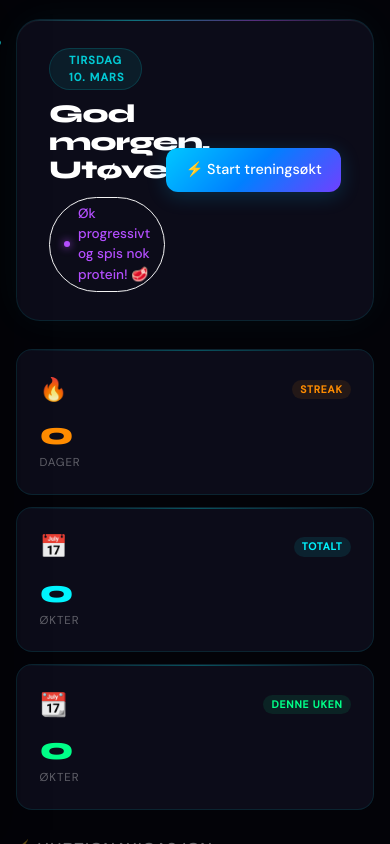
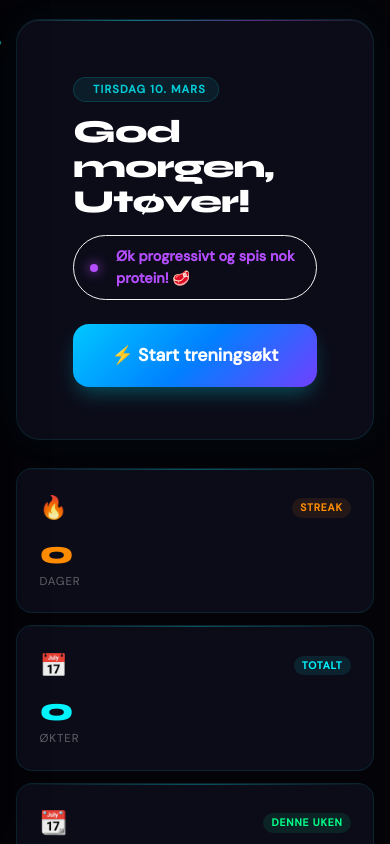
Before and after one commit to Alexbra89/PTapp, a Next.js app: page / in a window 390 px wide. Shown: the top 844 px of the page. Built offline with nearby package versions, Linux system fonts and the light colour scheme; no server answers.

Commit message:
Endelig fiks for mobil-layout og login redirect

```diff
--- a/app/(auth)/login/page.tsx
+++ b/app/(auth)/login/page.tsx
@@ -56,7 +56,7 @@ export default function Login() {
         password: DEMO_PASSORD,
       })
       if (!loginError) {
-        router.push('/dashboard')
+        router.push('/')
         router.refresh()
         return
       }
--- a/app/(dashboard)/page.tsx
+++ b/app/(dashboard)/page.tsx
@@ -93,30 +93,73 @@ export default function DashboardPage() {
     <div className="db-page anim-fade-up">
 
 {/* ── Hero ── */}
-      <div className="db-hero glass-card">
+<div className="db-hero glass-card" style={{ overflow: 'hidden', position: 'relative' }}>
   <div className="db-hero-shine" />
-        <div className="db-hero-inner">
-          <div className="db-hero-left">
-            <div className="db-dato-badge">
+  <div className="db-hero-inner" style={{
+    display: 'flex',
+    flexDirection: 'column', // Standard for mobil: alt under hverandre
+    gap: '24px',
+    padding: '24px',
+    // På større skjermer (PC) endrer vi til rad-visning:
+    alignItems: 'flex-start',
+    justifyContent: 'space-between'
+  }}>
+    <div className="db-hero-left" style={{ width: '100%' }}>
+      <div className="db-dato-badge" style={{ marginBottom: '12px' }}>
         <span className="neon-dot-cyan anim-pulse" />
         <span className="db-dato-txt">{dagNavn}</span>
       </div>
-            <h1 className="db-hilsen">{hilsen}, {fornavn}!</h1>
+
+      <h1 className="db-hilsen" style={{
+        fontSize: 'clamp(2rem, 8vw, 2.8rem)',
+        lineHeight: '1.1',
+        marginBottom: '16px',
+        fontWeight: '900'
+      }}>
+        {hilsen},<br /> {fornavn}!
+      </h1>
+
       <div
         className="db-tips-badge"
         style={{
-                background:   `${tips.farge}12`,
-                borderColor:  `${tips.farge}40`,
+          background: `${tips.farge}12`,
+          borderColor: `${tips.farge}40`,
+          borderWidth: '1px',
+          borderStyle: 'solid',
+          display: 'inline-flex',
+          alignItems: 'center',
+          padding: '10px 16px',
+          borderRadius: '100px'
         }}
       >
         <span
           className="neon-dot"
-                style={{ background: tips.farge, boxShadow: `0 0 8px ${tips.farge}` }}
+          style={{
+            background: tips.farge,
+            boxShadow: `0 0 12px ${tips.farge}`,
+            marginRight: '10px',
+            width: '8px',
+            height: '8px',
+            borderRadius: '50%'
+          }}
         />
-              <span className="db-tips-txt" style={{ color: tips.farge }}>{tips.tekst}</span>
+        <span className="db-tips-txt" style={{ color: tips.farge, fontWeight: '600', fontSize: '0.9rem' }}>
+          {tips.tekst}
+        </span>
       </div>
     </div>
-          <Link href="/treninger" className="btn btn-primary db-hero-cta">
+
+    <Link href="/treninger" className="btn btn-primary db-hero-cta" style={{
+      width: '100%', // Full bredde på mobil for enklere trykking
+      padding: '18px',
+      fontSize: '1.1rem',
+      fontWeight: 'bold',
+      display: 'flex',
+      alignItems: 'center',
+      justifyContent: 'center',
+      borderRadius: '16px',
+      boxShadow: '0 10px 20px -5px rgba(0, 245, 255, 0.3)'
+    }}>
       ⚡ Start treningsøkt
     </Link>
   </div>
```
Lines whose indentation alone changed are shown as unchanged.
